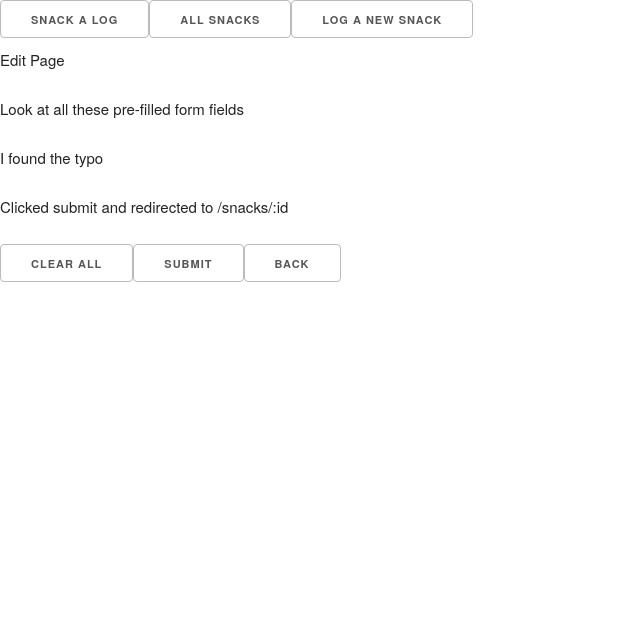
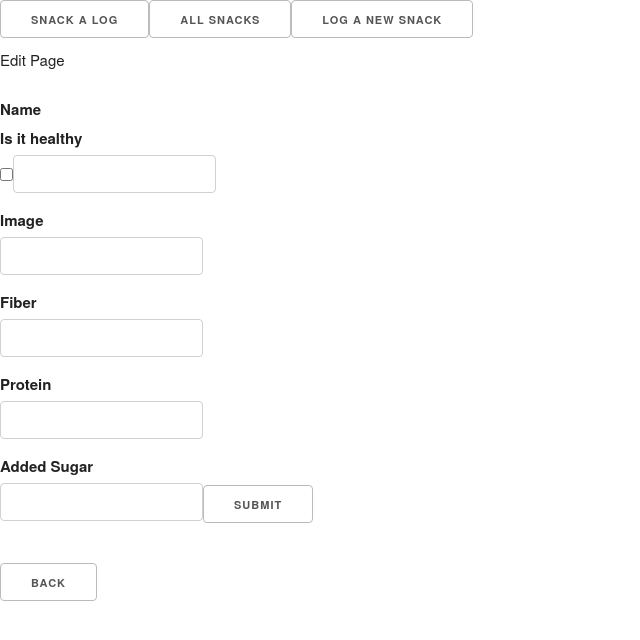
Before and after one commit to Stephanie-Lucano/snack-a-log, a React (Create React App) app in the folder front-end/: page /snacks/1/edit in a window 1280 px wide. Shown: the top 640 px of the page, without its empty margins (0-640 px from the left). Built offline with nearby package versions, Linux system fonts and the light colour scheme; no server answers.

Commit message:
front end started

```diff
--- a/front-end/src/Components/HeartHealth.js
+++ b/front-end/src/Components/HeartHealth.js
@@ -2,9 +2,14 @@ import heartSolid from "../assets/heart-solid.png";
 import heartOutline from "../assets/heart-regular.png";
 
 function HeartHealth({ snackHealth }) {
+  console.log(snackHealth);
   return (
     <>
-      <p>????</p>
+      {snackHealth ? (
+        <img src={heartSolid} alt="healthy food" />
+      ) : (
+        <img src={heartOutline} alt="unhealthy food" />
+      )}
     </>
   );
 }
--- a/front-end/src/Components/Snack.js
+++ b/front-end/src/Components/Snack.js
@@ -1,13 +1,14 @@
 import { Link } from "react-router-dom";
+import HeartHealth from "./HeartHealth";
 
-export default function Snack() {
-    return (
-        <div>
-            <p>List of snacks</p>
-            <p>Snack name, is_healthy, image</p>
-            <Link to="/snacks/:id">
-                <button>View 🔍</button>
-            </Link>
-        </div>
-    )
+export default function Snack({ snack }) {
+  return (
+    <div>
+      <img src={snack.image} />
+      <HeartHealth snack={snack.is_healthy} />
+      <Link to={`/snacks/${snack.id}`}>
+        <p>{snack.name}</p>
+      </Link>
+    </div>
+  );
 }
--- a/front-end/src/Components/SnackDetails.js
+++ b/front-end/src/Components/SnackDetails.js
@@ -1,21 +1,48 @@
-import { Link } from "react-router-dom";
+import axios from "axios";
+import { useState, useEffect } from "react";
+import { Link, useParams, useNavigate } from "react-router-dom";
+import HeartHealth from "./HeartHealth";
 
 export default function SnackDetails() {
+  const navigate = useNavigate();
+  const URL = process.env.REACT_APP_API_URL;
+  const { id } = useParams();
+  const [snack, setSnack] = useState({});
+
+  useEffect(() => {
+    axios
+      .get(`${URL}/snacks/${id}`)
+      .then((response) => setSnack(response.data))
+      .catch((error) => console.warn(error));
+  }, [URL, id]);
+
+  const handleDelete = () => {
+    axios
+      .delete(`${URL}/snacks/${id}`)
+      .then(
+        () => {
+          navigate(`/snacks`);
+        },
+        (error) => console.error(error)
+      )
+      .catch((error) => console.warn(error));
+  };
+
   return (
     <div>
-            <p>Snack name</p>
-            <p>Snack fiber</p>
-            <p>Snack protein</p>
-            <p>Snack added_sugar</p>
-            <p>Snack is_healthy</p>
-            <p>Snack image</p>
-            <button>Delete</button>
+      <HeartHealth />
+      <h2>{snack.name}</h2>
+      <p>{snack.image}</p>
+      <p>Protein: {snack.protein}</p>
+      <p>Fiber: {snack.fiber}</p>
+      <p>Added Sugar: {snack.added_sugar}</p>
       <Link to="/snacks">
         <button>Back</button>
       </Link>
-            <Link to="/snacks/:id/edit">
+      <Link to={`/snacks/${snack.id}/edit`}>
         <button>Edit</button>
       </Link>
+      <button onClick={handleDelete}>Delete</button>
     </div>
-    )
+  );
 }
--- a/front-end/src/Components/SnackEditForm.js
+++ b/front-end/src/Components/SnackEditForm.js
@@ -1,16 +1,96 @@
-import { Link } from "react-router-dom";
+import axios from "axios";
+import { useEffect, useState } from "react";
+import { Link, useNavigate, useParams } from "react-router-dom";
 
 export default function SnackEditForm() {
-    return (
-        <div>
-            <p>Look at all these pre-filled form fields</p>
-            <p>I found the typo</p>
-            <p>Clicked submit and redirected to /snacks/:id</p>
-            <button>Clear All</button>
-            <button>Submit</button>
-            <Link to="/snacks">
-                <button>Back</button>
-            </Link>
-        </div>
-    )
+  const URL = process.env.REACT_APP_API_URL;
+  const { id } = useParams();
+  const navigate = useNavigate();
+
+  const [snack, setSnack] = useState({
+    name: "",
+    fiber: "",
+    added_sugar: "",
+    is_healthy: false,
+    image: "",
+  });
+
+  useEffect(() => {
+    axios
+      .get(`${URL}/snacks/${id}`)
+      .then((response) => setSnack(response.data));
+  }, [URL, id]);
+
+  const handleSubmit = (event) => {
+    event.preventDefault();
+    axios
+      .put(`${URL}/snacks/${id}`, snack)
+      .then(() => navigate(`/snacks/${id}`));
+  };
+
+  const handleTextChange = (event) => {
+    setSnack({ ...snack, [event.target.id]: [event.target.value] });
+  };
+
+  const handleCheckboxChange = () => {
+    setSnack({
+      ...snack,
+      is_healthy: !snack.is_healthy,
+    });
+  };
+
+  return (
+    <div>
+      <div>
+        <form onSubmit={handleSubmit}>
+          <label htmlFor="name">Name</label>
+          <label htmlFor="isHealthy">Is it healthy</label>
+          <input
+            id="isHealthy"
+            type="checkbox"
+            onChange={handleCheckboxChange}
+            checked={snack.is_favorite}
+          />
+          <input
+            id="name"
+            value={snack.name}
+            type="text"
+            onChange={handleTextChange}
+          />
+          <label htmlFor="image">Image</label>
+          <input
+            id="image"
+            type="text"
+            onChange={handleTextChange}
+            checked={snack.image}
+          />
+          <label htmlFor="fiber">Fiber</label>
+          <input
+            id="fiber"
+            value={snack.artist}
+            type="number"
+            onChange={handleTextChange}
+          />
+          <label htmlFor="protein">Protein</label>
+          <input
+            id="protein"
+            value={snack.album}
+            type="number"
+            onChange={handleTextChange}
+          />
+          <label htmlFor="addedSugar">Added Sugar</label>
+          <input
+            id="addedSugar"
+            value={snack.time}
+            type="number"
+            onChange={handleTextChange}
+          />
+          <input type="submit" />
+        </form>
+        <Link to={`/snacks/${id}`}>
+          <button>Back</button>
+        </Link>
+      </div>
+    </div>
+  );
 }
--- a/front-end/src/Components/Snacks.js
+++ b/front-end/src/Components/Snacks.js
@@ -1,10 +1,27 @@
 import Snack from "./Snack";
+import { useEffect, useState } from "react";
+import axios from "axios";
 
 export default function Snacks() {
-    return (
+  const [snacks, setSnacks] = useState([]);
+  const URL = process.env.REACT_APP_API_URL;
+
+  useEffect(() => {
+    axios
+      .get(`${URL}/snacks`)
+      .then((response) => setSnacks(response.data.payload))
+      .catch((error) => console.warn(error));
+  }, [URL]);
+
+  return (
+    <div>
+      <article>
         <div>
-            <p>Look a table with heading such as name, is_healthy and image</p>
-            <Snack />
+          {snacks.map((snack) => {
+            return <Snack key={snack.id} snack={snack} />;
+          })}
         </div>
-    )
+      </article>
+    </div>
+  );
 }
```
Lines whose indentation alone changed are shown as unchanged.
